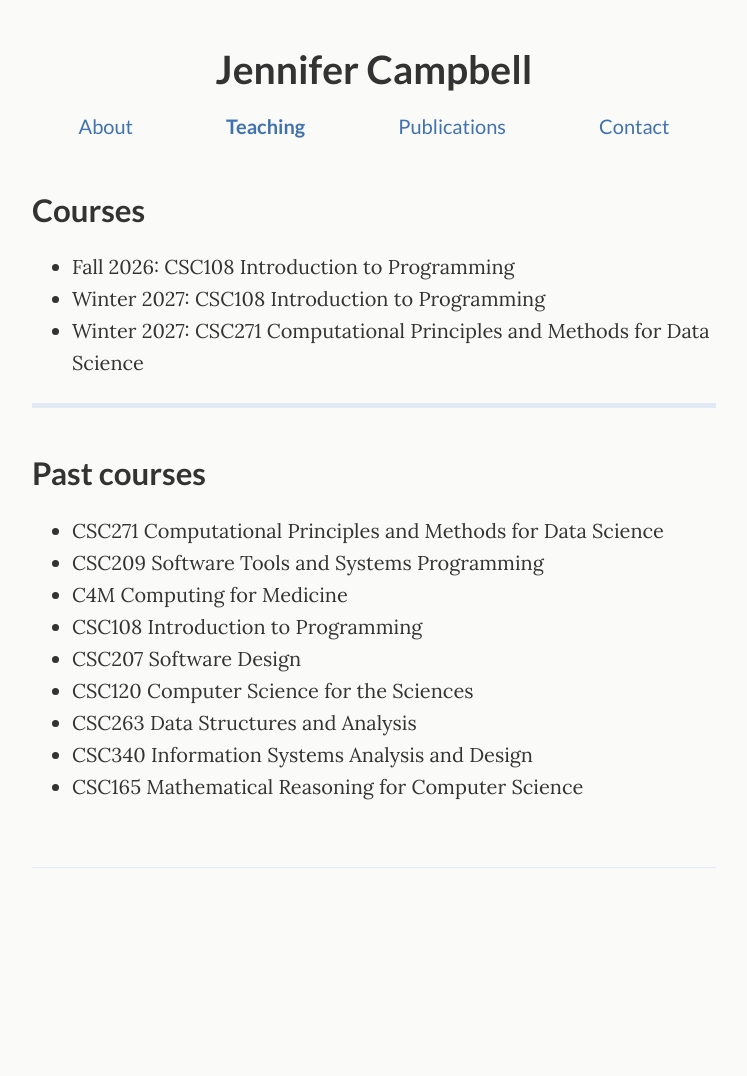
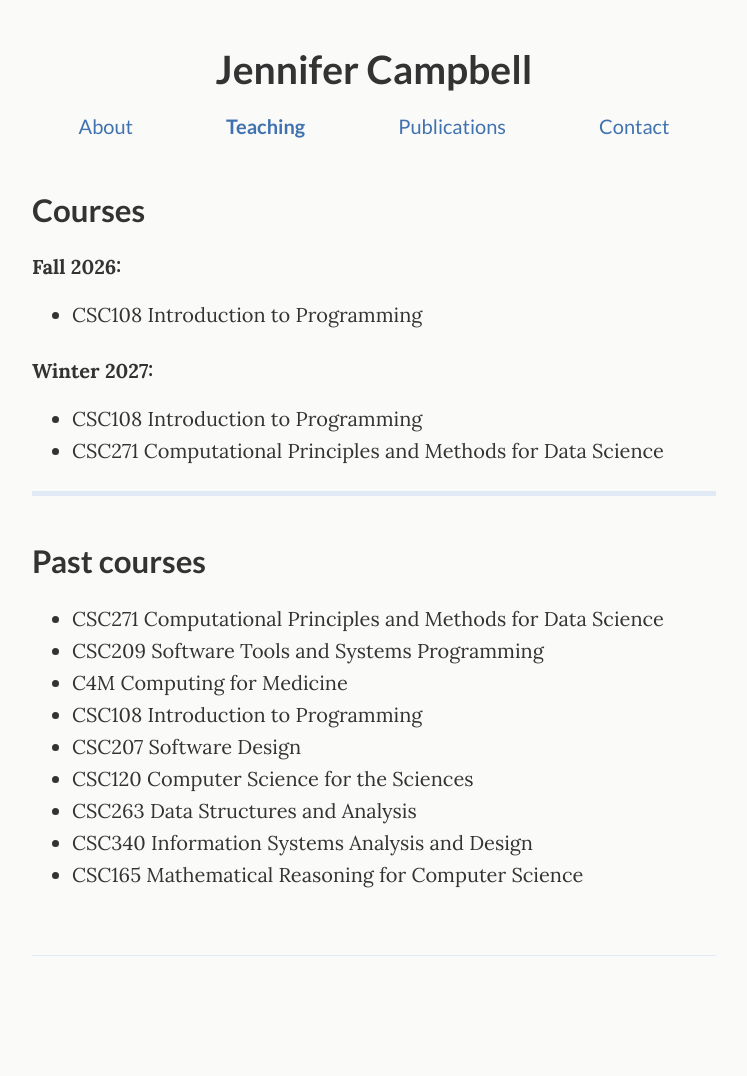
Before and after one commit to jencampbell/jencampbell.github.io, a Jekyll site: the page built from _pages/teaching.md, in a window 1280 px wide. Shown: the whole page, without its empty margins (266-1013 px from the left). Built offline with Jekyll 4.4.1, drawn with Linux system fonts in a browser that asks for light colours; before the commit the page ends 988 px from its top, so only the background shows below that.

Commit message:
Group courses by term on teaching page
Co-Authored-By: Claude Sonnet 5 <noreply@anthropic.com>
Claude-Session: https://claude.ai/code/session_01PUq2p2BnfrUQy9XFpbcxzH

```diff
--- a/_pages/teaching.md
+++ b/_pages/teaching.md
@@ -16,9 +16,14 @@ permalink: /teaching/
 ## Courses
 
 
-- Fall 2026: CSC108 Introduction to Programming
-- Winter 2027: CSC108 Introduction to Programming
-- Winter 2027: CSC271 Computational Principles and Methods for Data Science
+**Fall 2026:**
+
+- CSC108 Introduction to Programming
+
+**Winter 2027:**
+
+- CSC108 Introduction to Programming
+- CSC271 Computational Principles and Methods for Data Science
 
 ---
 
```
